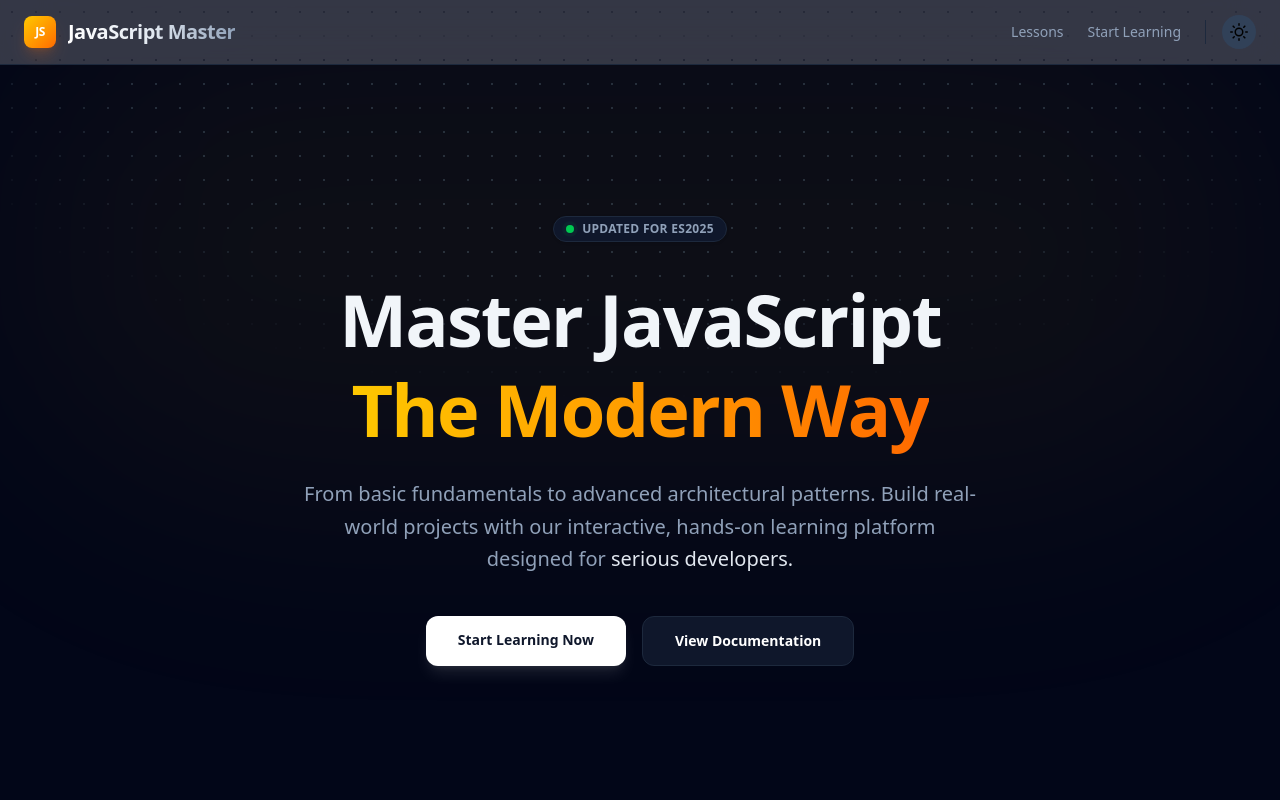
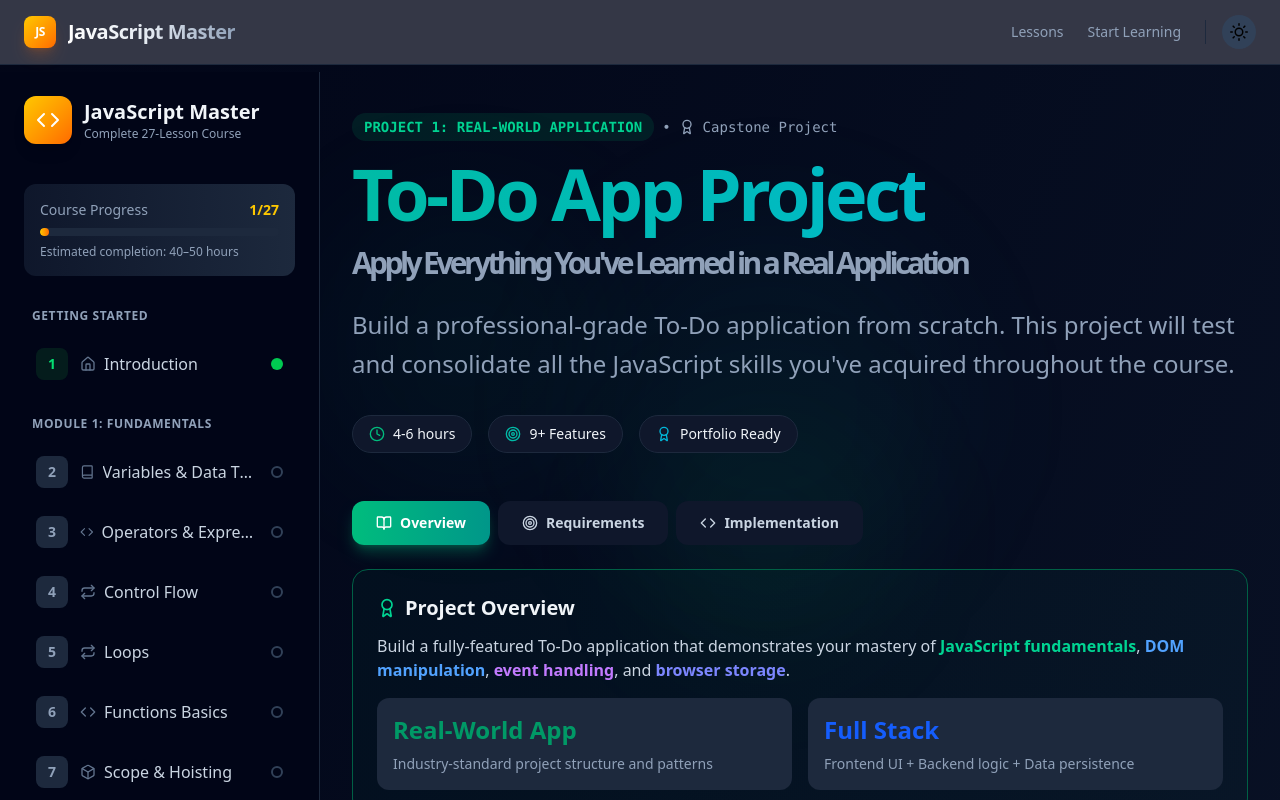
Before and after one commit to ajayduraisamy/javascript-master-tutorial, a React (Vite) app: page /project1 in a window 1280 px wide. Before the commit this address led to /. Shown: the top 800 px of the page. Built offline with nearby package versions, Linux system fonts and the light colour scheme.

Commit message:
Day 28 - Fix missing lucide-react icon imports for project lessons

```diff
--- a/src/App.jsx
+++ b/src/App.jsx
@@ -69,7 +69,8 @@ export default function App() {
         <Route path="/lesson21" element={<Lesson21 />} />
         <Route path="/lesson22" element={<Lesson22 />} />
         <Route path="/lesson23" element={<Lesson23 />} />
-        <Route pat="/project1" element={<Project1 />} />
+        <Route path="/project1" element={<Project1 />} />
+
 
         <Route path="*" element={<Navigate to="/" />} />
       </Routes>
--- a/src/pages/Project1.jsx
+++ b/src/pages/Project1.jsx
@@ -7,7 +7,8 @@ import {
     Calendar, Clock, Filter, List, CheckSquare, Square,
     Star, StarOff, Archive, RefreshCw, Settings, User,
     Bell, BellOff, TrendingUp, BarChart, Zap, BatteryCharging,
-    Wifi, Smartphone, Monitor, Cloud, Save, Download, Upload
+    Wifi, Smartphone, Monitor, Cloud, Save, Download, Upload, ChevronLeft, ChevronRight
+
 } from 'lucide-react';
 
 export default function Project1() {
```
